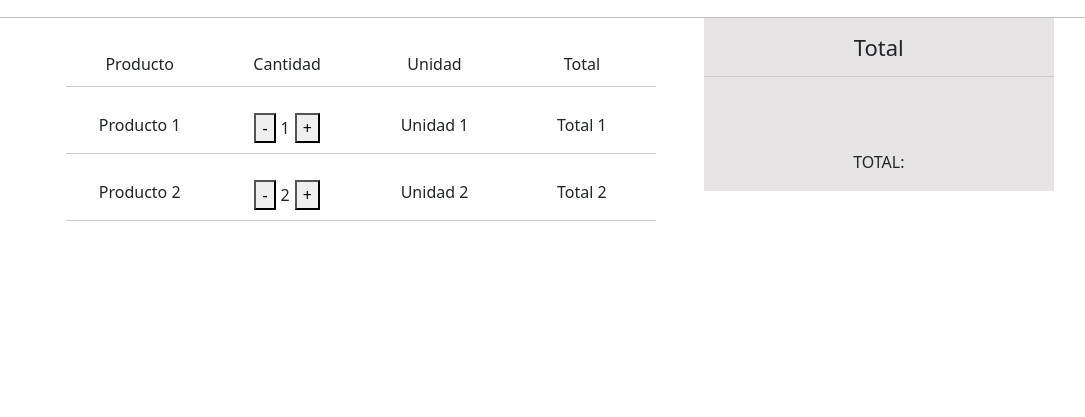
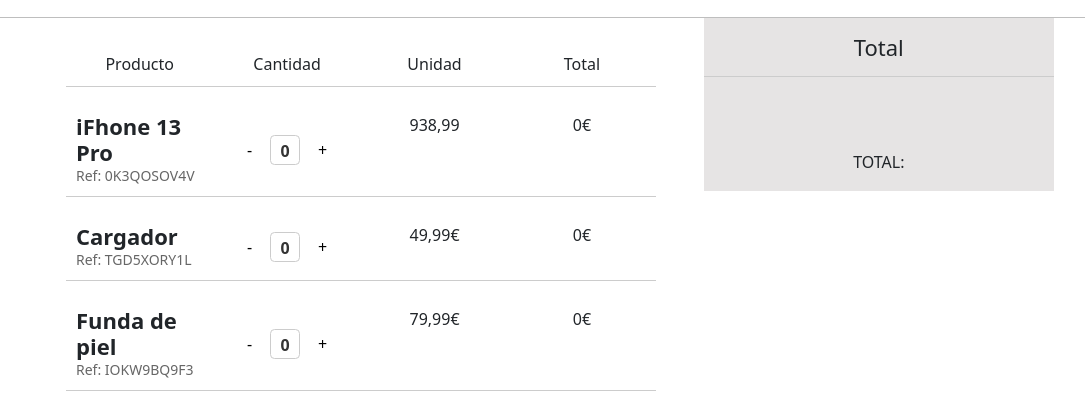
Before and after one commit to Jdeking14/AgoodShop, a plain HTML site: page carrito.html in a window 1280 px wide. Shown: the part 63-480 px from the top of the page, without its empty margins (96-1181 px from the left). Drawn offline with nearby package versions, Linux system fonts and the light colour scheme.

Commit message:
no message

```diff
--- a/assets/css/style-carrito.css
+++ b/assets/css/style-carrito.css
@@ -84,11 +84,11 @@
 }
 
 .heading-7{
-
     border-bottom: 1px  solid #cccccc;
     padding: 16px;
+}
 
-}
+
 
 .listaProductos,
 .total{
@@ -108,7 +108,22 @@
     display: flex;
 }
 
+.productos__inner{
+  font-weight: 700px;
+  font-size: 22px;
+  line-height: 26px;
+  font-weight: bold !important;
+  font-family: system-ui, arial;
+  text-align: left !important;
 
+}
+
+.reference-number {
+  color: #666;
+  font-size: 14px;
+  text-align: left;
+
+}
 .productos__w-tabla{
     flex-basis: 60%;
     padding-left: 3rem;
@@ -196,7 +211,6 @@
   padding: 10px;
   border-bottom: 1px solid #ccc;
 }
-
 .quantity {
   display: flex;
   align-items: center;
@@ -206,7 +220,30 @@
 .quantity button {
   margin: 0 5px;
   cursor: pointer;
+  border: none; /* Elimina el borde */
+  padding: 8px; /* Ajusta el relleno según sea necesario */
+  background-color: transparent; /* Fondo transparente */
 }
+
+.quantity button:hover {
+  background-color: #f5f5f5; /* Agrega un fondo suave al hacer hover para indicar interactividad */
+}
+
+.quantity span {
+  display: inline-block;
+  width: 30px; /* Ancho fijo para la caja redonda */
+  height: 30px; /* Altura fija para la caja redonda */
+  line-height: 30px; /* Asegura que el número esté centrado verticalmente */
+  text-align: center; /* Alinea el texto al centro */
+  border: 1px solid #ccc;
+  border-radius: 15%; /* Hace que la caja del número sea redonda */
+  margin: 0 5px;
+  font-weight: bold; /* Hace que el número sea más visible */
+  color: #333; /* Color del número */
+  background-color: #fff; /* Color de fondo para la caja del número */
+}
+
+
 
 .contenedor-flex {
   display: flex;
--- a/carrito.html
+++ b/carrito.html
@@ -34,25 +34,45 @@
         </ul>
 
         <ul>
-          <li>Producto 1</li>
+          <li>
+          <div class="productos__inner">iFhone 13 Pro</div>
+          <div class="reference-number">Ref: 0K3QOSOV4V</div>
+          </li>
           <li class="quantity">
             <button>-</button>
-            <span>1</span>
+            <span>0</span>
             <button>+</button>
           </li>
-          <li>Unidad 1</li>
-          <li>Total 1</li>
+          <li>938,99</li>
+          <li>0€</li>
         </ul>
 
         <ul>
-          <li>Producto 2</li>
+          <li>
+            <div class="productos__inner">Cargador</div>
+            <div class="reference-number">Ref: TGD5XORY1L</div>
+            </li>
           <li class="quantity">
             <button>-</button>
-            <span>2</span>
+            <span>0</span>
             <button>+</button>
           </li>
-          <li>Unidad 2</li>
-          <li>Total 2</li>
+          <li>49,99€</li>
+          <li>0€</li>
+        </ul>
+
+        <ul>
+          <li>
+            <div class="productos__inner">Funda de piel</div>
+            <div class="reference-number">Ref: IOKW9BQ9F3</div>
+            </li>
+          <li class="quantity">
+            <button>-</button>
+            <span>0</span>
+            <button>+</button>
+          </li>
+          <li>79,99€</li>
+          <li>0€</li>
         </ul>
       </div>
 
--- a/scripts/carrito.js
+++ b/scripts/carrito.js
@@ -5,13 +5,12 @@
 
 
     constructor(productos) {
-      //this.#producto = producto;
       this.#productos = productos;
       this.#carrito = [];
       this.#cantidad = 0;
     }
 
-    anadirProductos(producto) {
+    addProductos(producto) {
       this.#carrito.push(producto);
     }
 
```
Also changed, not shown: scripts/web.js (+16 -0 lines).
